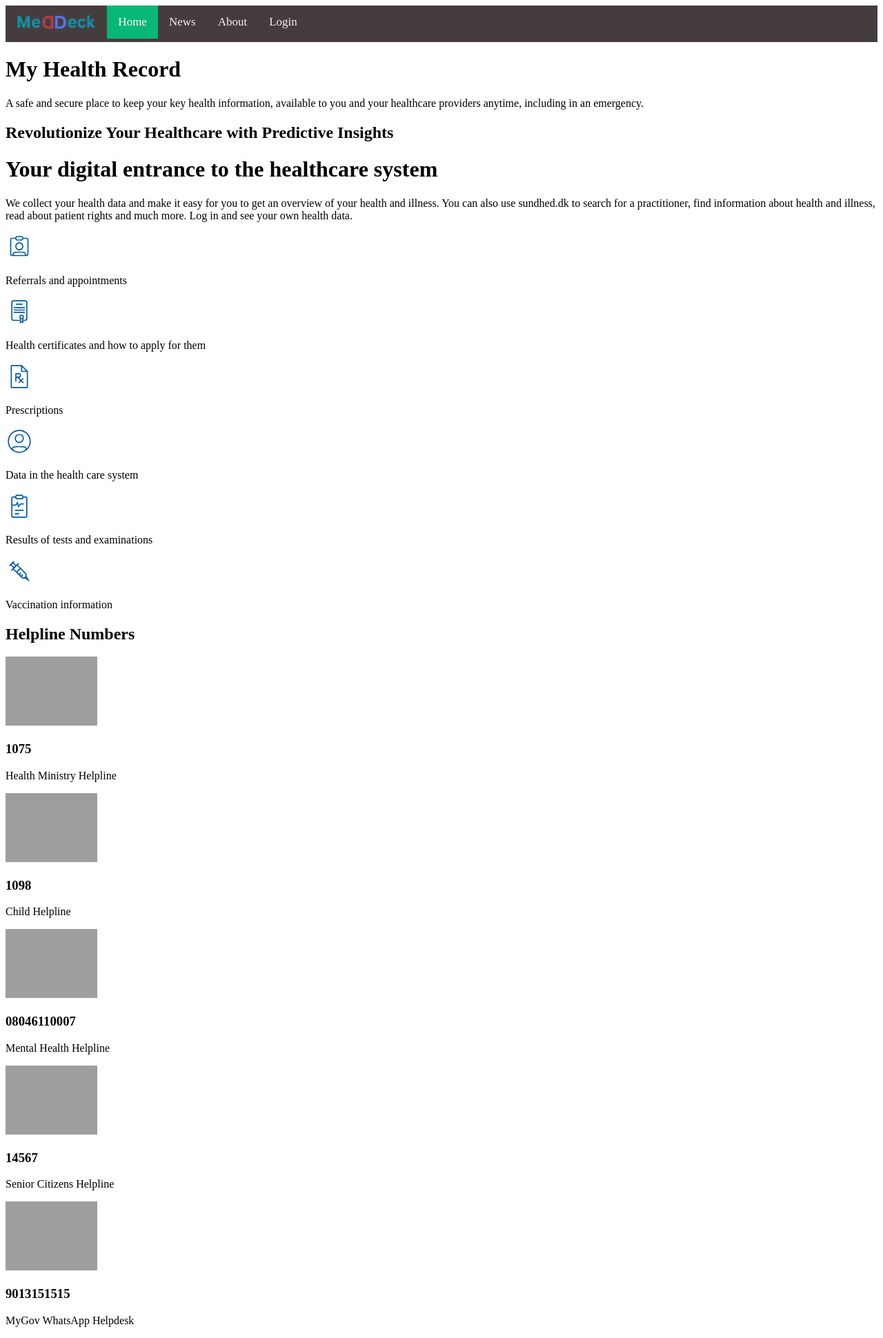
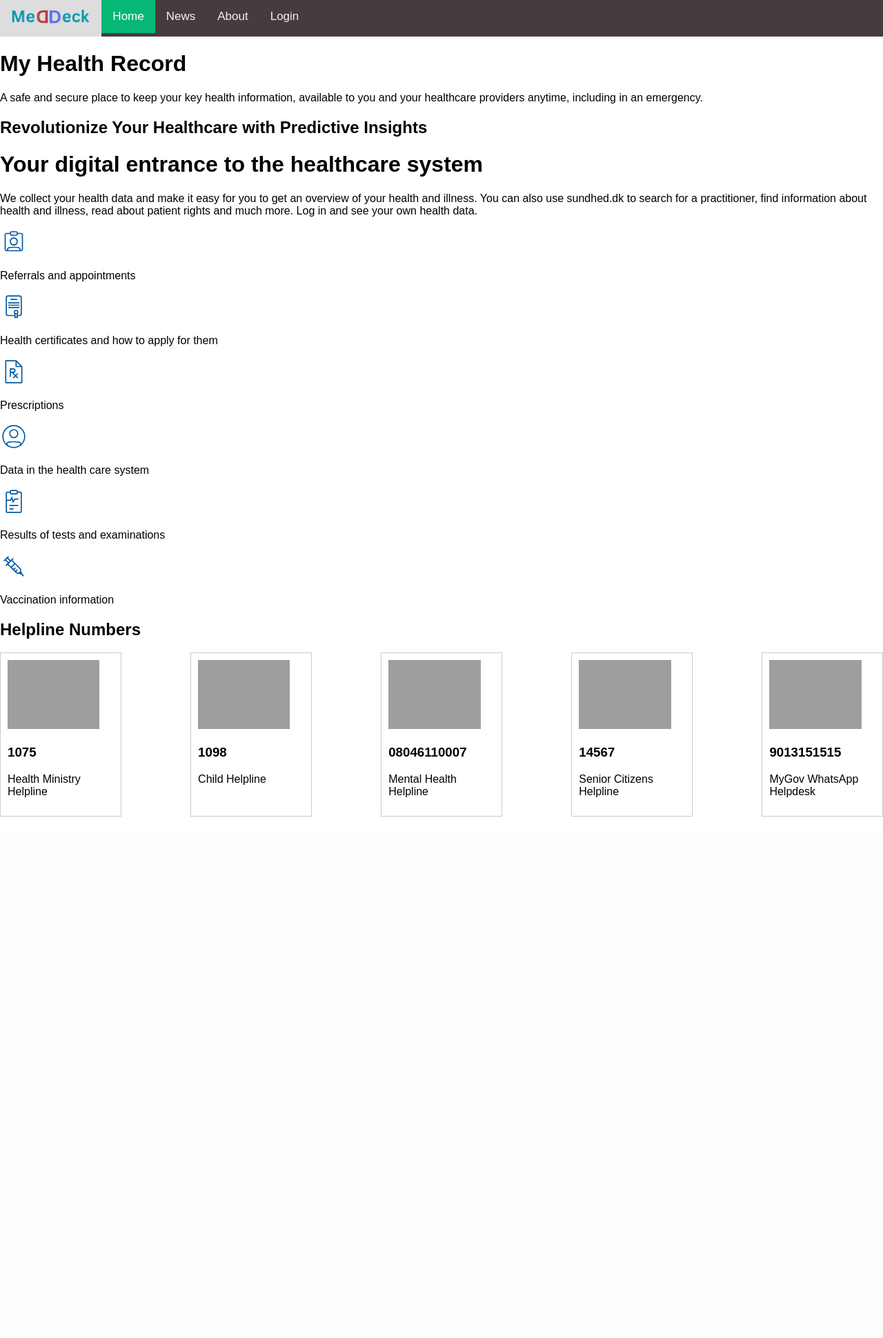
Before and after one commit to aaradhy25tiwari/Digitalization-of-Medical-Records, a PHP site: page / in a window 1280 px wide. Shown: the whole page at 69% size. After the commit the page ends 1184 px from the top, so only its background shows below. Run offline with PHP 8.4, Linux system fonts and the light colour scheme; grey boxes are pictures that could not be loaded.

Commit message:
Updated style.css

```diff
--- a/style.css
+++ b/style.css
@@ -40,3 +40,39 @@ input{
   border: 3px solid #f6efef;
   padding: 5px;
 }
+
+body {
+  font-family: Arial, sans-serif;
+  margin: 0;
+  padding: 0;
+}
+
+.aarogya-setu-app {
+  text-align: center;
+  padding: 20px;
+}
+
+.status-icons {
+  display: flex;
+  justify-content: space-around;
+  margin-bottom: 20px;
+}
+
+
+.helpline-cards {
+  display: flex;
+  flex-wrap: wrap;
+  justify-content: space-between;
+}
+
+.card {
+  border: 1px solid #ccc;
+  padding: 10px;
+  width: 12%;
+  margin-bottom: 20px;
+}
+
+.call-buttons {
+  display: flex;
+  justify-content: center;
+}
```
